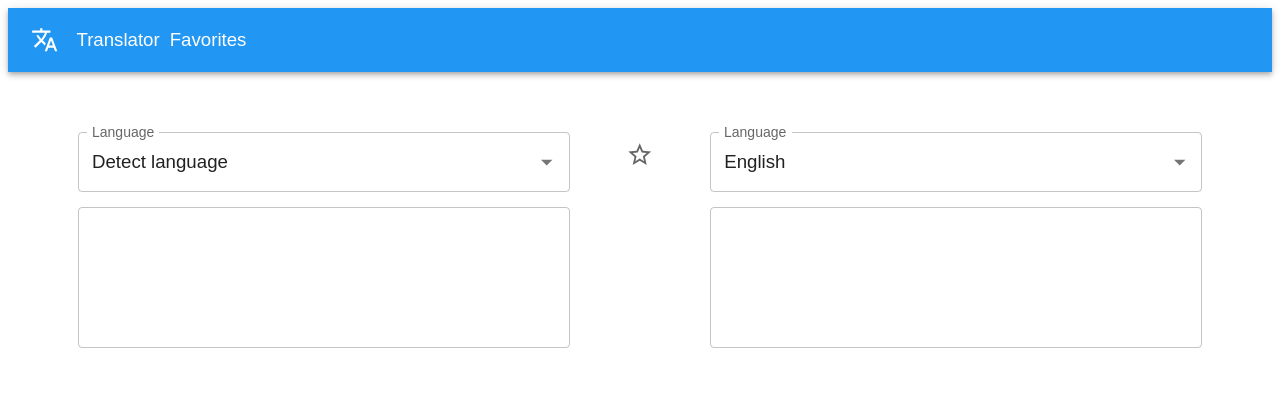
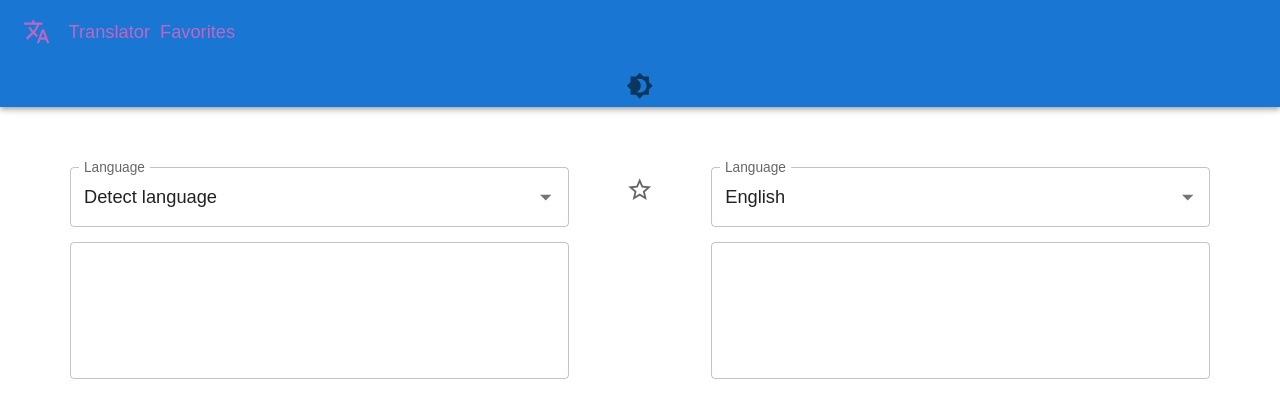
Before and after one commit to kirillstepanchuk/azati-test, a React app in the folder client/: page / in a window 1280 px wide. Shown: the top 418 px of the page. Built offline with nearby package versions, Linux system fonts and the light colour scheme; no server answers.

Commit message:
add dark theme

```diff
--- /dev/null
+++ b/client/src/components/CustomThemeProvider/CustomThemeProvider.jsx
@@ -0,0 +1,50 @@
+import React, { useState, useMemo, createContext } from "react";
+import { ThemeProvider, createTheme } from "@mui/material/styles";
+import { CssBaseline } from "@mui/material";
+
+export const ColorModeContext = createContext({ toggleColorMode: () => {} });
+
+const CustomThemeProvider = ({ children }) => {
+  const [mode, setMode] = useState(
+    localStorage.getItem("themeMode") || "light"
+  );
+
+  const colorMode = useMemo(
+    () => ({
+      toggleColorMode: () => {
+        setMode((prevMode) => (prevMode === "light" ? "dark" : "light"));
+        localStorage.setItem("themeMode", mode === "light" ? "dark" : "light");
+      },
+    }),
+    []
+  );
+
+  const theme = useMemo(
+    () =>
+      createTheme({
+        palette: {
+          mode,
+        },
+        spacing: 5,
+        typography: {
+          fontSize: 16,
+          fontFamily: "Arial",
+          button: {
+            fontSize: 20,
+          },
+        },
+      }),
+    [mode]
+  );
+
+  return (
+    <ColorModeContext.Provider value={colorMode}>
+      <ThemeProvider theme={theme}>
+        <CssBaseline />
+        {children}
+      </ThemeProvider>
+    </ColorModeContext.Provider>
+  );
+};
+
+export default CustomThemeProvider;
--- a/client/src/components/Header/Header.jsx
+++ b/client/src/components/Header/Header.jsx
@@ -5,6 +5,7 @@ import TranslateIcon from "@mui/icons-material/Translate";
 import { Link } from "react-router-dom";
 
 import { ROUTE_PAGES } from "../../constants";
+import ThemeSwitch from "../ThemeSwitch/ThemeSwitch";
 
 const useStyles = makeStyles((theme) =>
   createStyles({
@@ -42,6 +43,7 @@ const Header = () => {
             <Typography className={classes.linkText}>Favorites</Typography>
           </Link>
         </Toolbar>
+        <ThemeSwitch />
       </AppBar>
     </Grid>
   );
--- /dev/null
+++ b/client/src/components/ThemeSwitch/ThemeSwitch.jsx
@@ -0,0 +1,24 @@
+import React, { useContext } from "react";
+import { useTheme, ThemeProvider, createTheme } from "@mui/material/styles";
+import IconButton from "@mui/material/IconButton";
+import Brightness4Icon from "@mui/icons-material/Brightness4";
+import Brightness7Icon from "@mui/icons-material/Brightness7";
+
+import { ColorModeContext } from "../CustomThemeProvider/CustomThemeProvider";
+
+const ThemeSwitch = () => {
+  const theme = useTheme();
+  const colorMode = useContext(ColorModeContext);
+
+  return (
+    <IconButton onClick={colorMode.toggleColorMode}>
+      {theme.palette.mode === "dark" ? (
+        <Brightness7Icon />
+      ) : (
+        <Brightness4Icon />
+      )}
+    </IconButton>
+  );
+};
+
+export default ThemeSwitch;
--- a/client/src/index.jsx
+++ b/client/src/index.jsx
@@ -1,7 +1,5 @@
 import React from "react";
 import { createRoot } from "react-dom/client";
-import { createTheme, responsiveFontSizes, ThemeProvider } from "@mui/material";
-import { blue, blueGrey } from "@mui/material/colors";
 import { Provider } from "react-redux";
 import { composeWithDevTools } from "redux-devtools-extension";
 import { createStore, applyMiddleware } from "redux";
@@ -10,27 +8,7 @@ import createSagaMiddlware from "redux-saga";
 import App from "./App";
 import rootReducer from "./store/reducers/root";
 import sagaWatcher from "./store/saga/watcher";
-
-const theme = responsiveFontSizes(
-  createTheme({
-    palette: {
-      primary: blue,
-      secondary: {
-        main: blueGrey[500],
-        dark: "#000000",
-        light: "#ffffff",
-      },
-    },
-    spacing: 5,
-    typography: {
-      fontSize: 16,
-      fontFamily: "Arial",
-      button: {
-        fontSize: 20,
-      },
-    },
-  })
-);
+import CustomThemeProvider from "./components/CustomThemeProvider/CustomThemeProvider";
 
 const saga = createSagaMiddlware();
 const store = createStore(
@@ -43,8 +21,8 @@ const root = createRoot(document.getElementById("root"));
 
 root.render(
   <Provider store={store}>
-    <ThemeProvider theme={theme}>
+    <CustomThemeProvider>
       <App />
-    </ThemeProvider>
+    </CustomThemeProvider>
   </Provider>
 );
--- a/client/src/pages/Favorites.jsx
+++ b/client/src/pages/Favorites.jsx
@@ -58,7 +58,7 @@ const Favorites = () => {
                       <Typography>
                         {tr.translation.to.language.label}
                       </Typography>
-                      <IconButton onClick={onDeleteButtonClick(tr)}>
+                      <IconButton onClick={onDeleteButtonClick(tr.translation)}>
                         <DeleteIcon />
                       </IconButton>
                     </Grid>
--- a/client/src/store/reducers/favorites.js
+++ b/client/src/store/reducers/favorites.js
@@ -25,7 +25,7 @@ const reducer = (
     case REMOVE_TRANSLATION_FROM_FAVORITES:
       state.favoritesTranslations.reverse();
 
-      const indexOfProduct = state.favoritesTranslations.findIndex((object) => JSON.stringify(object) === JSON.stringify(action.payload.translation));
+      const indexOfProduct = state.favoritesTranslations.findIndex((object) => JSON.stringify(object) === JSON.stringify(action.payload));
 
       if (indexOfProduct === -1) {
         return state;
```
